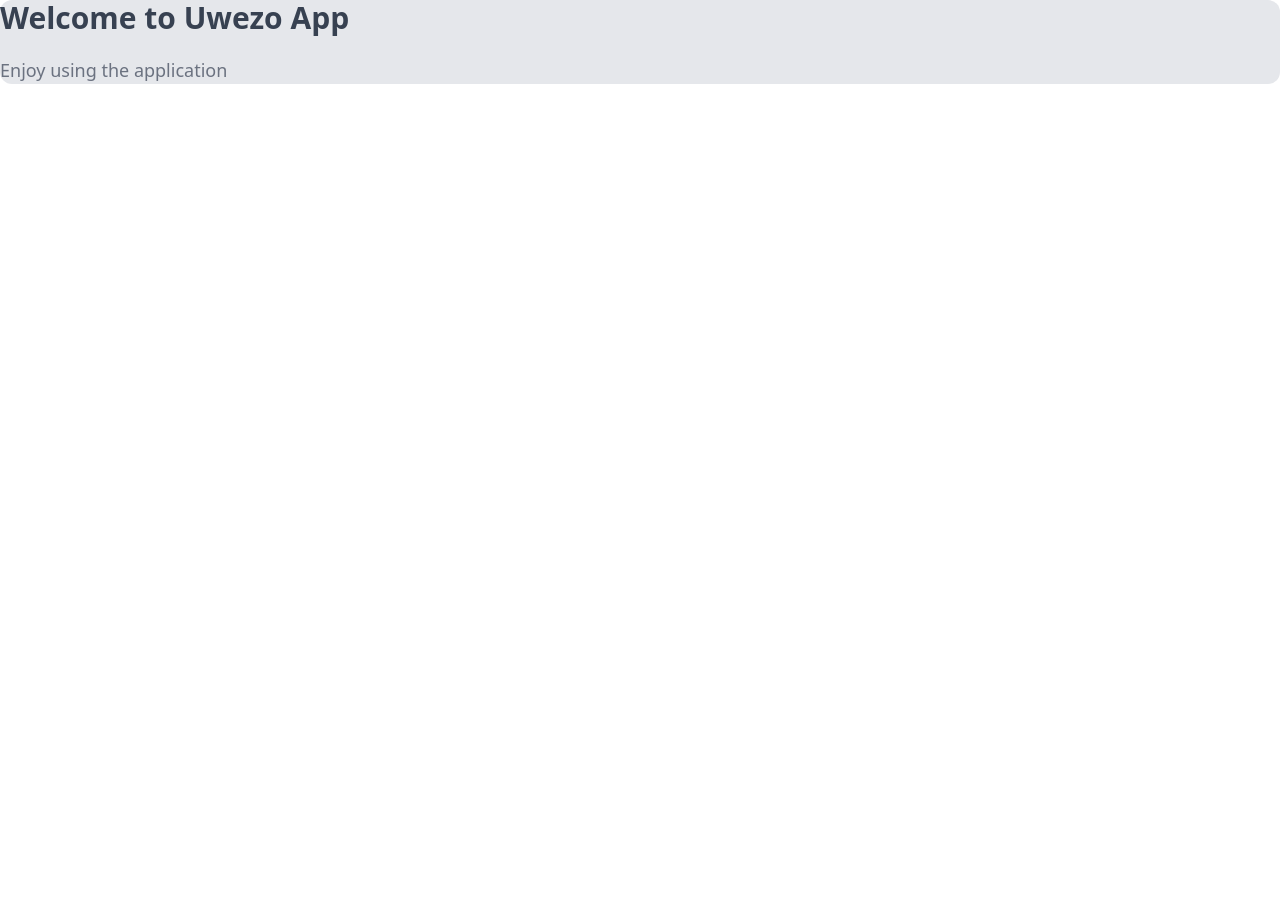
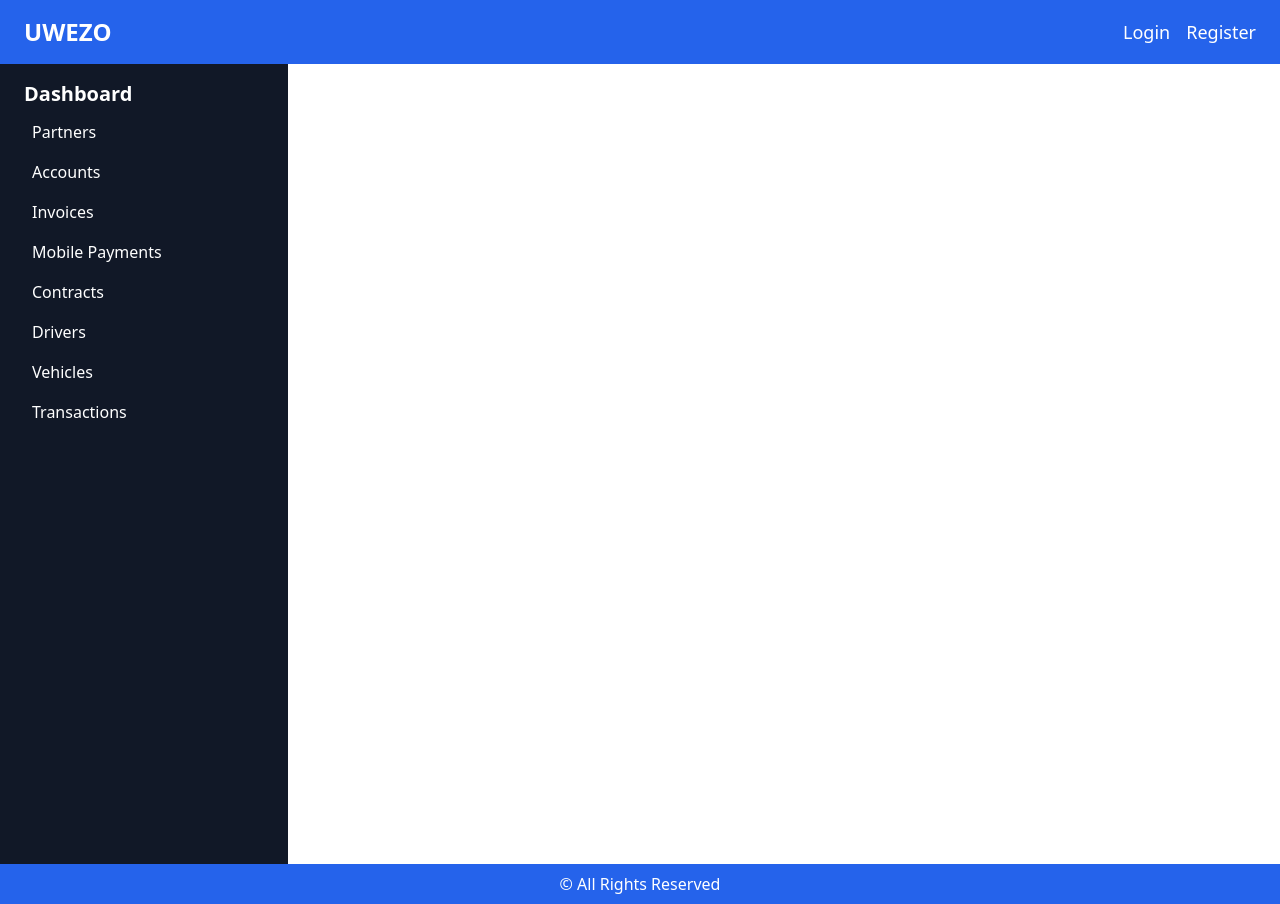
Before and after one commit to Bwire2010/Uwezo-Frontend, a React (Create React App) app: page / in a window 1280 px wide. Before the commit the page ends 800 px from the top, so only its background shows below. Built offline with nearby package versions, Linux system fonts and the light colour scheme.

Commit message:
successfully added and designed  Navbar, sidebar and footer

```diff
--- a/package.json
+++ b/package.json
@@ -8,6 +8,7 @@
     "@testing-library/user-event": "^13.5.0",
     "react": "^18.2.0",
     "react-dom": "^18.2.0",
+    "react-router-dom": "^6.16.0",
     "react-scripts": "5.0.1",
     "web-vitals": "^2.1.4"
   },
--- a/src/App.js
+++ b/src/App.js
@@ -1,12 +1,14 @@
+import Sidebar from "./components/Sidebar";
+import Navbar from "./components/Navbar";
+import Footer from "./components/Footer";
+
+
 function App(){
   return (
-    <div className="container mx-auto bg-gray-200 rounded-xl">
-      <p className="text-3xl text-gray-700 font-bold mb-5">
-        Welcome to Uwezo App
-      </p>
-      <p className="text-gray-500 text-lg">
-        Enjoy using the application
-      </p>
+    <div className="h-screen">
+      <Navbar />
+      <Sidebar />
+      <Footer />
     </div>
 
   )
--- /dev/null
+++ b/src/components/Footer.js
@@ -0,0 +1,13 @@
+import React from 'react';
+
+function Footer() {
+  return (
+    <footer className="bg-blue-600 text-white py-2 text-center">
+      <div className="container mx-auto">
+        &copy; All Rights Reserved
+      </div>
+    </footer>
+  );
+}
+
+export default Footer;
--- /dev/null
+++ b/src/components/Navbar.js
@@ -0,0 +1,28 @@
+import React from 'react';
+import { Link } from 'react-router-dom';
+
+function Navbar() {
+  return (
+    <header className="bg-blue-600 text-white py-4 px-6">
+      <div className="container mx-auto flex justify-between items-center">
+        <h1 className="text-2xl font-semibold">UWEZO</h1>
+        <nav>
+          <Link
+            to="/login"
+            className="text-lg font-medium mr-4 hover:underline"
+          >
+            Login
+          </Link>
+          <Link
+            to="/register"
+            className="text-lg font-medium hover:underline"
+          >
+            Register
+          </Link>
+        </nav>
+      </div>
+    </header>
+  );
+}
+
+export default Navbar;
--- /dev/null
+++ b/src/components/Sidebar.js
@@ -0,0 +1,70 @@
+import React from 'react';
+import { NavLink } from 'react-router-dom';
+
+function Sidebar() {
+  return (
+    <aside className="bg-gray-900 text-white w-full lg:w-72 py-4 px-6 space-y-4 lg:space-y-2 flex-shrink-0 h-full">
+      <div className="text-xl font-semibold">Dashboard</div>
+      <nav className="space-y-2">
+        <NavLink
+          to="/partners"
+          activeClassName="bg-blue-800"
+          className="block px-2 py-1 hover:bg-blue-800 rounded transition duration-300"
+        >
+          Partners
+        </NavLink>
+        <NavLink
+          to="/accounts"
+          activeClassName="bg-blue-800"
+          className="block px-2 py-1 hover:bg-blue-800 rounded transition duration-300"
+        >
+          Accounts
+        </NavLink>
+        <NavLink
+          to="/invoices"
+          activeClassName="bg-blue-800"
+          className="block px-2 py-1 hover:bg-blue-800 rounded transition duration-300"
+        >
+          Invoices
+        </NavLink>
+        <NavLink
+          to="/mobile-payments"
+          activeClassName="bg-blue-800"
+          className="block px-2 py-1 hover:bg-blue-800 rounded transition duration-300"
+        >
+          Mobile Payments
+        </NavLink>
+        <NavLink
+          to="/contracts"
+          activeClassName="bg-blue-800"
+          className="block px-2 py-1 hover:bg-blue-800 rounded transition duration-300"
+        >
+          Contracts
+        </NavLink>
+        <NavLink
+          to="/drivers"
+          activeClassName="bg-blue-800"
+          className="block px-2 py-1 hover:bg-blue-800 rounded transition duration-300"
+        >
+          Drivers
+        </NavLink>
+        <NavLink
+          to="/vehicles"
+          activeClassName="bg-blue-800"
+          className="block px-2 py-1 hover:bg-blue-800 rounded transition duration-300"
+        >
+          Vehicles
+        </NavLink>
+        <NavLink
+          to="/transactions"
+          activeClassName="bg-blue-800"
+          className="block px-2 py-1 hover:bg-blue-800 rounded transition duration-300"
+        >
+          Transactions
+        </NavLink>
+      </nav>
+    </aside>
+  );
+}
+
+export default Sidebar;
--- a/src/index.js
+++ b/src/index.js
@@ -1,3 +1,4 @@
+import { BrowserRouter as Router } from 'react-router-dom';
 import React from 'react';
 import ReactDOM from 'react-dom/client';
 import './index.css';
@@ -5,9 +6,9 @@ import App from './App';
 
 const root = ReactDOM.createRoot(document.getElementById('root'));
 root.render(
-  <React.StrictMode>
+  <Router>
     <App />
-  </React.StrictMode>
+  </Router>
 );
 
 // If you want to start measuring performance in your app, pass a function
```
Also changed, not shown: 1 other file (tests, documents, lock files or other folders).
